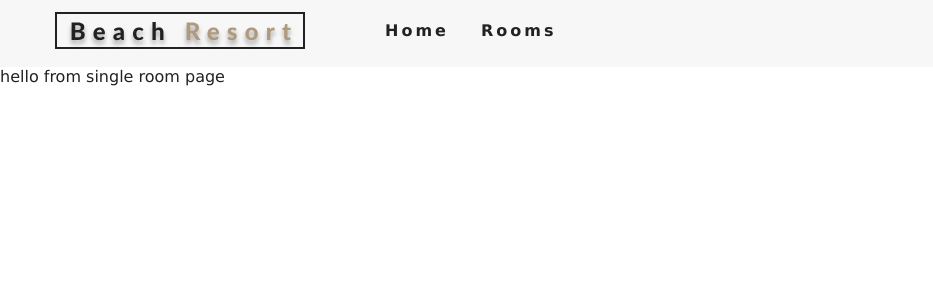
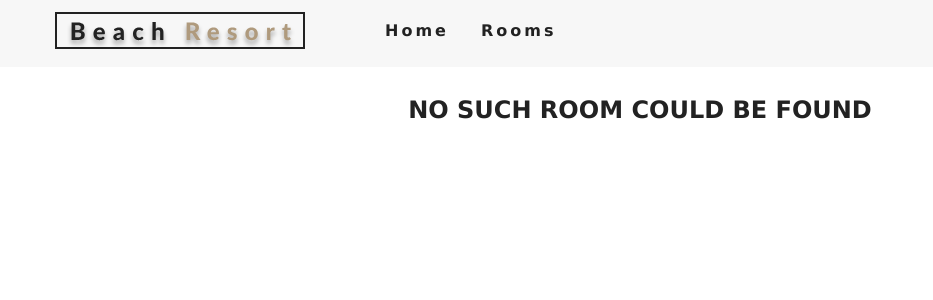
Before and after one commit to jamesdesigns/luxuryhotel-react, a React (Create React App) app: page /rooms/1 in a window 1280 px wide. Shown: the top 300 px of the page, without its empty margins (0-933 px from the left). Built offline with nearby package versions, Linux system fonts and the light colour scheme.

Commit message:
Remove SingleRoom component and add it to the pages file structure

```diff
--- a/src/pages/SingleRoom.js
+++ b/src/pages/SingleRoom.js
@@ -1,7 +1,29 @@
-import React, { Component } from 'react'
+import React, { Component } from "react";
+import defaultBcg from '../images/room-1.jpeg';
+import Hero from '../components/Hero';
+import Banner from '../components/Banner';
+import { Link } from 'react-router-dom';
+import {RoomContext} from '../context';
 
 export default class SingleRoom extends Component {
+    constructor(props){
+        super(props);
+        // console.log(this.props);
+        this.state = {
+            slug:this.props.match.params.slug,
+            defaultBcg
+        };
+    }
+    static contextType = RoomContext;
+    // componentDidMount(){}
     render() {
-        return <div>hello from single room page</div>
+        const {getRoom} = this.context;
+        const room = getRoom(this.state.slug);
+        if(!room){
+            return <div className="error">
+                <h3>no such room could be found</h3>
+            </div>
+        }
+        return <div>hello from single room page{room.name}</div>;
     }
 }
```
Also changed, not shown: src/components/SingleRoom.js (deleted, +0 -25 lines).
